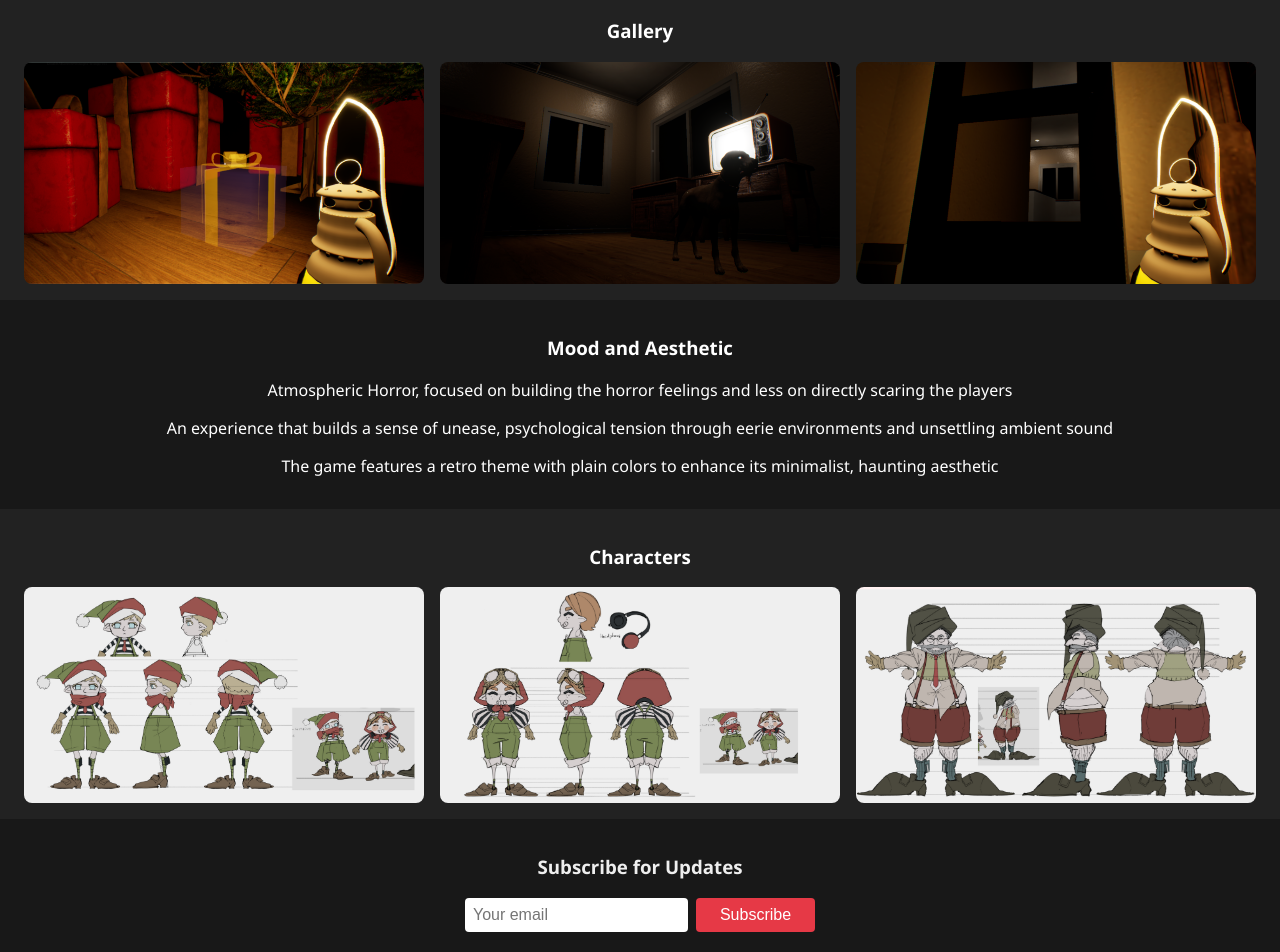
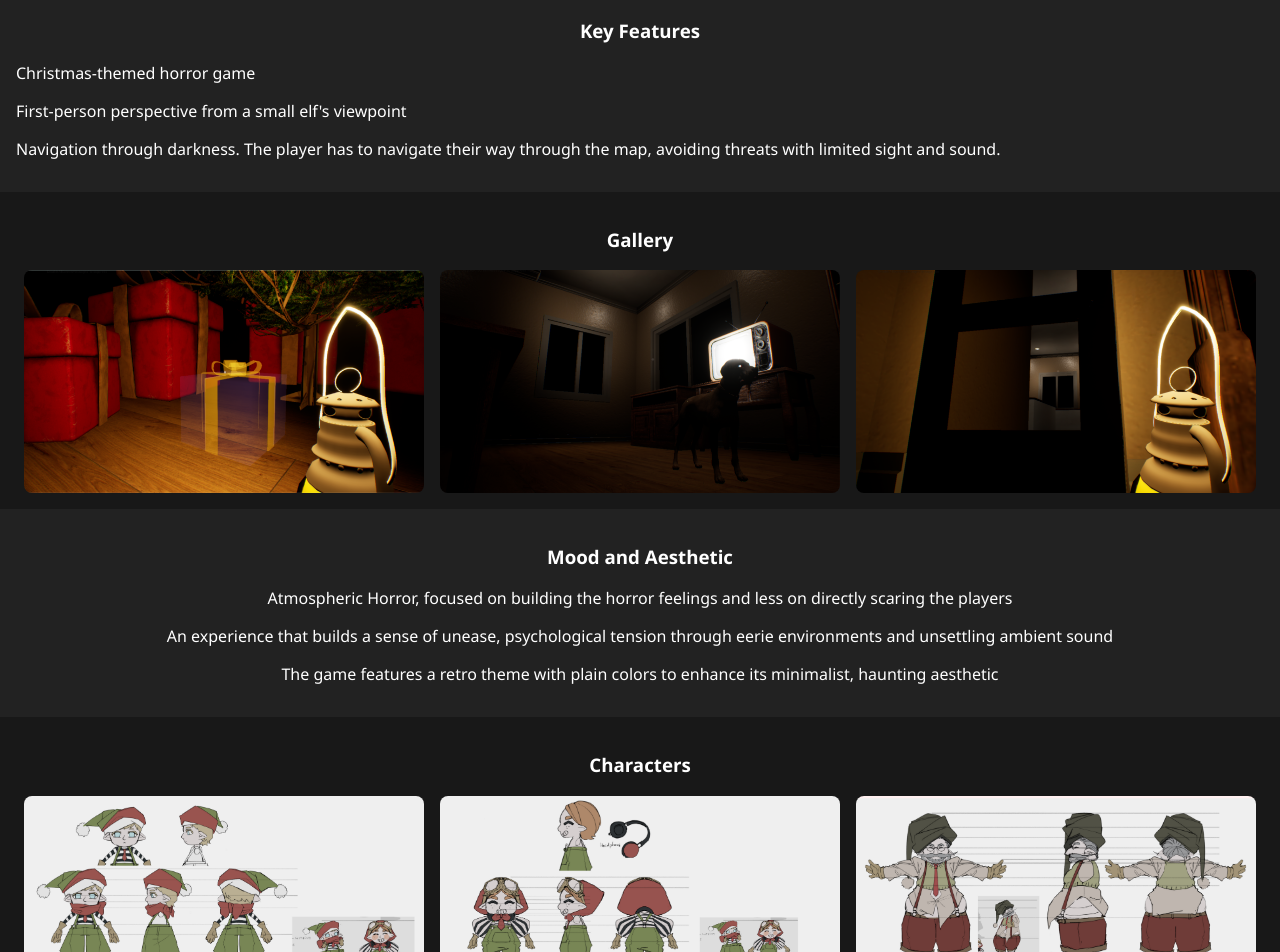
Before and after one commit to Some10n3/project-santa-X, a React (Create React App) app: page / in a window 1280 px wide. Shown: the part 500-1452 px from the top of the page. Built offline with nearby package versions, Linux system fonts and the light colour scheme.

Commit message:
[feat. ] Add Key features

```diff
--- a/src/pages/Home.tsx
+++ b/src/pages/Home.tsx
@@ -18,8 +18,22 @@ const Home: React.FC = () => (
       </div>
     </section>
 
+    {/* Key Features  */}
+    <section style={{ background: '#222', color: '#fff', padding: '1rem' }}>
+      <h3 style={{ textAlign: 'center' }}>Key Features</h3>
+      <p>
+        Christmas-themed horror game
+      </p>
+      <p>
+        First-person perspective from a small elf's viewpoint
+      </p>
+      <p>
+        Navigation through darkness. The player has to navigate their way through the map, avoiding threats with limited sight and sound.
+      </p>
+    </section>
+
     {/* Gallery Section */}
-    <section style={{ background: '#222', color: '#fff', padding: '1rem' }}>
+    <section style={{ background: '#181818', color: '#fff', padding: '1rem' }}>
       <h3 style={{ textAlign: 'center' }}>Gallery</h3>
       <div style={{ display: 'flex', justifyContent: 'center', gap: '1rem', flexWrap: 'wrap' }}>
         <img src={process.env.PUBLIC_URL + '/screenshots/1.png'} alt="Screenshot 1" style={{ width: 400, borderRadius: 8 }} />
@@ -29,7 +43,7 @@ const Home: React.FC = () => (
     </section>
 
     {/* Mood and Aesthetic  */}
-    <section style={{ background: '#181818', color: '#fff', padding: '1rem', textAlign: 'center' }}>
+    <section style={{ background: '#222', color: '#fff', padding: '1rem', textAlign: 'center' }}>
       <h3 style={{ textAlign: 'center' }}>Mood and Aesthetic</h3>
       <p>
         Atmospheric Horror, focused on building the horror feelings and less on directly scaring the players
@@ -43,7 +57,7 @@ const Home: React.FC = () => (
     </section>
 
     {/* Character Section */}
-    <section style={{ background: '#222', color: '#fff', padding: '1rem' }}>
+    <section style={{ background: '#181818', color: '#fff', padding: '1rem' }}>
       <h3 style={{ textAlign: 'center' }}>Characters</h3>
       <div style={{ display: 'flex', justifyContent: 'center', gap: '1rem', flexWrap: 'wrap' }}>
         <img src={process.env.PUBLIC_URL + '/characters/1.png'} alt="Character 1" style={{ width: 400, borderRadius: 8 }} />
@@ -53,7 +67,7 @@ const Home: React.FC = () => (
     </section>
 
     {/* Newsletter Section */}
-    <section style={{ background: '#181818', color: '#eee', padding: '1rem', textAlign: 'center' }}>
+    <section style={{ background: '#222', color: '#eee', padding: '1rem', textAlign: 'center' }}>
       <h3>Subscribe for Updates</h3>
       <form>
         <input
```
